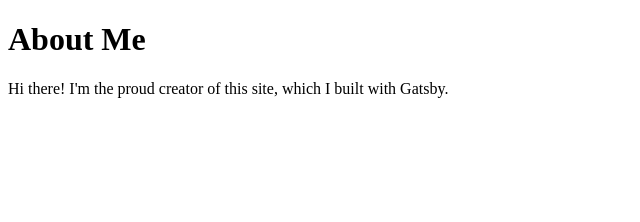
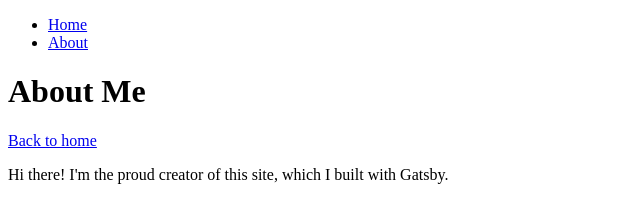
Before and after one commit to MakiseJiang/my-site, a Gatsby site: page /about in a window 1280 px wide. Shown: the whole page, without its empty margins (0-640 px from the left). Built offline with nearby package versions, Linux system fonts and the light colour scheme; Gatsby itself is replaced by a stand-in of ours.

Commit message:
Add layout component

```diff
--- /dev/null
+++ b/src/components/layout.js
@@ -0,0 +1,22 @@
+import { Link } from 'gatsby';
+import * as React from 'react';
+
+const Layout = ({pageTitle, children}) => {
+    return(
+        <div>
+            <title>{pageTitle}</title>
+            <nav>
+                <ul>
+                    <li><Link to='/'>Home</Link></li>
+                    <li><Link to='/about'>About</Link></li>
+                </ul>
+            </nav>
+            <main>
+                <h1>{pageTitle}</h1>
+                {children}
+            </main>
+        </div>
+    )
+}
+
+export default Layout
--- a/src/pages/about.js
+++ b/src/pages/about.js
@@ -1,15 +1,18 @@
 // Step 1: Import React
+import { Link } from 'gatsby'
 import * as React from 'react'
+import Layout from '../components/layout'
 
 // Step 2: Define your component
 const AboutPage = () => {
-  return (
-    <main>
-      <title>About Me</title>
-      <h1>About Me</h1>
-      <p>Hi there! I'm the proud creator of this site, which I built with Gatsby.</p>
-    </main>
-  )
+    return (
+    <Layout>
+        <title>About Me</title>
+        <h1>About Me</h1>
+        <Link to="/">Back to home</Link>
+        <p>Hi there! I'm the proud creator of this site, which I built with Gatsby.</p>
+    </Layout>
+    )
 }
 
 // Step 3: Export your component
```
Also changed, not shown: src/pages/index.js (+5 -2 lines).
